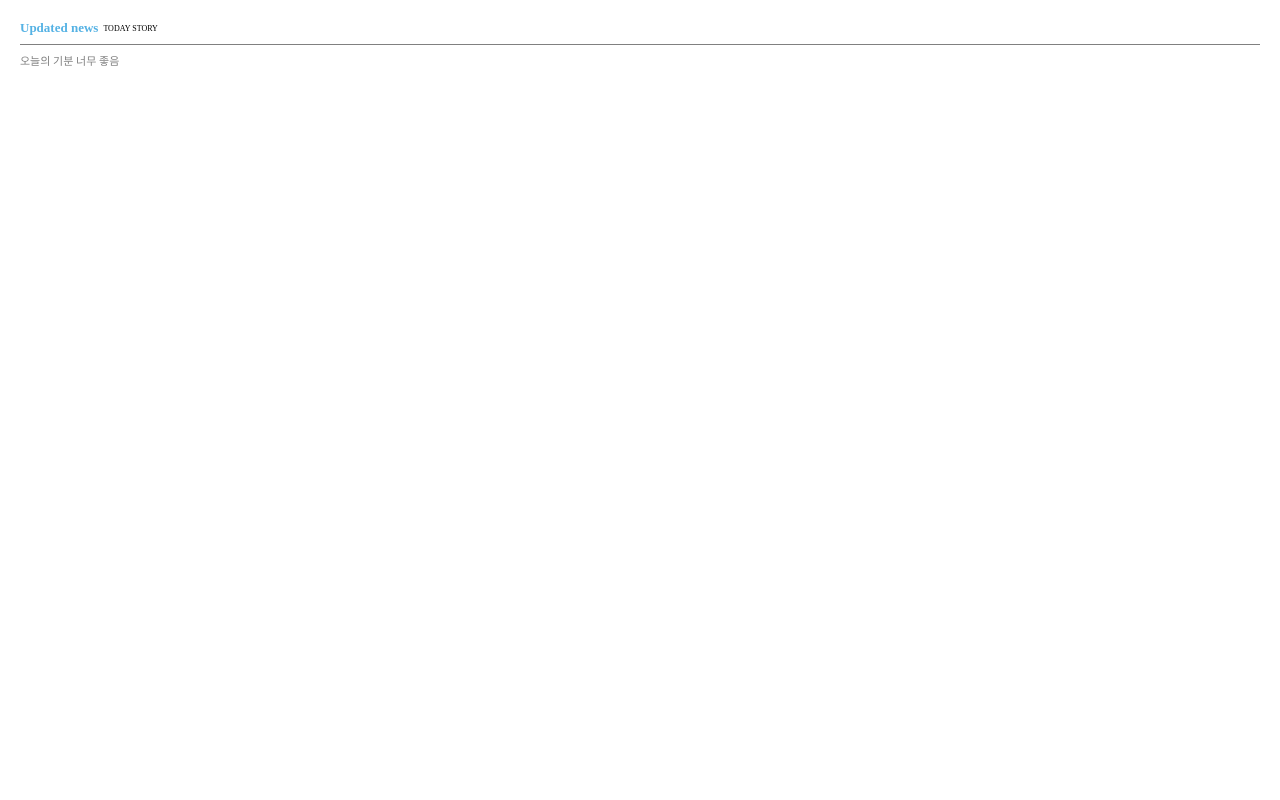
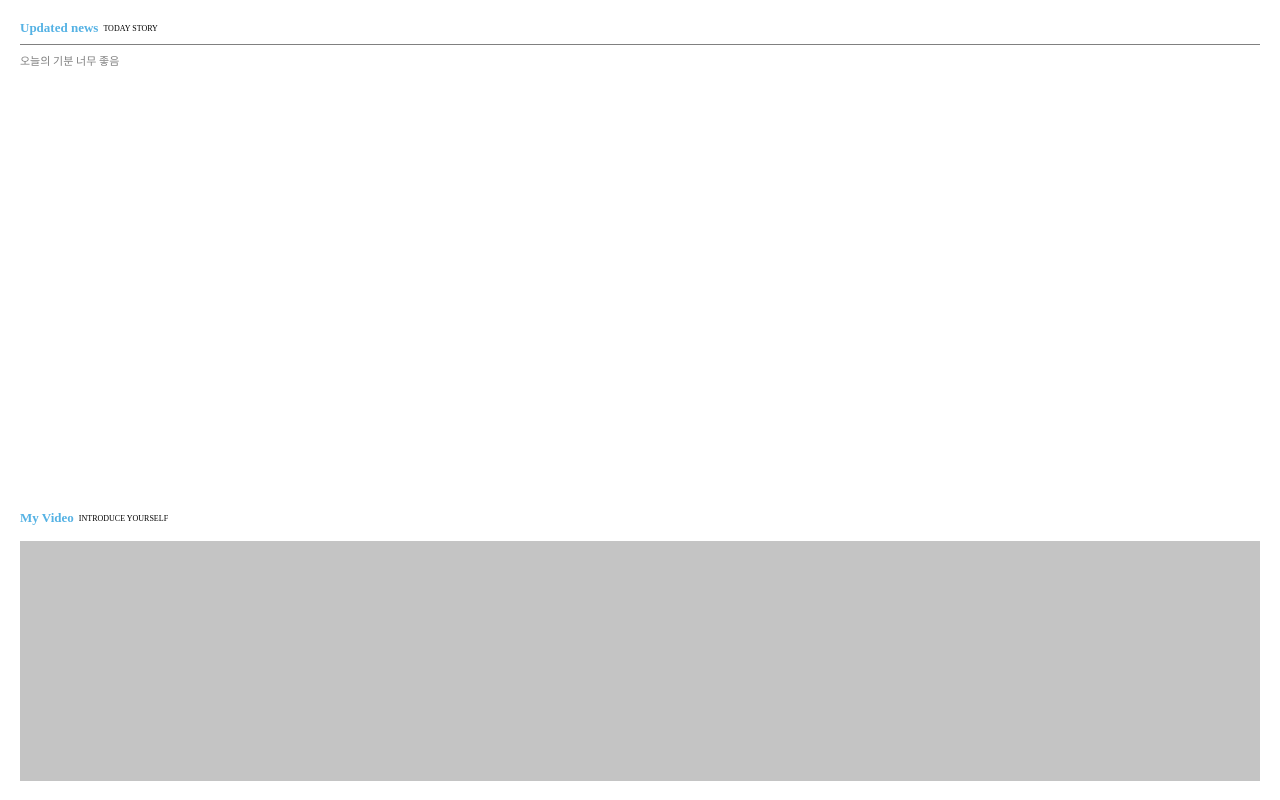
Before and after one commit to HongDawww/free, a plain HTML site: page cyworld/home.html in a window 1280 px wide. Drawn offline with Linux system fonts and the light colour scheme.

Commit message:
home 완료

```diff
--- a/cyworld/home.html
+++ b/cyworld/home.html
@@ -15,7 +15,13 @@
 			</div>
 			<div class="contentes__body">오늘의 기분 너무 좋음</div>
 		</div>
-			<div class="wrapper__body"></div>
+			<div class="wrapper__body">
+				<div class="contents__title">
+					<div class="title">My Video</div>
+					<div class="subtitle">INTRODUCE YOURSELF</div>
+				</div>
+				<div class="video"></div>
+			</div>
 	</div>
 </body>
 </html>
--- a/cyworld/style/home.css
+++ b/cyworld/style/home.css
@@ -47,3 +47,9 @@ html,body{
 	width: 100%;
 	height: 270px;
 }
+.video {
+    margin-top: 15px;
+    width: 100%;
+    height: 240px;
+    background-color: #c4c4c4;
+}
```
